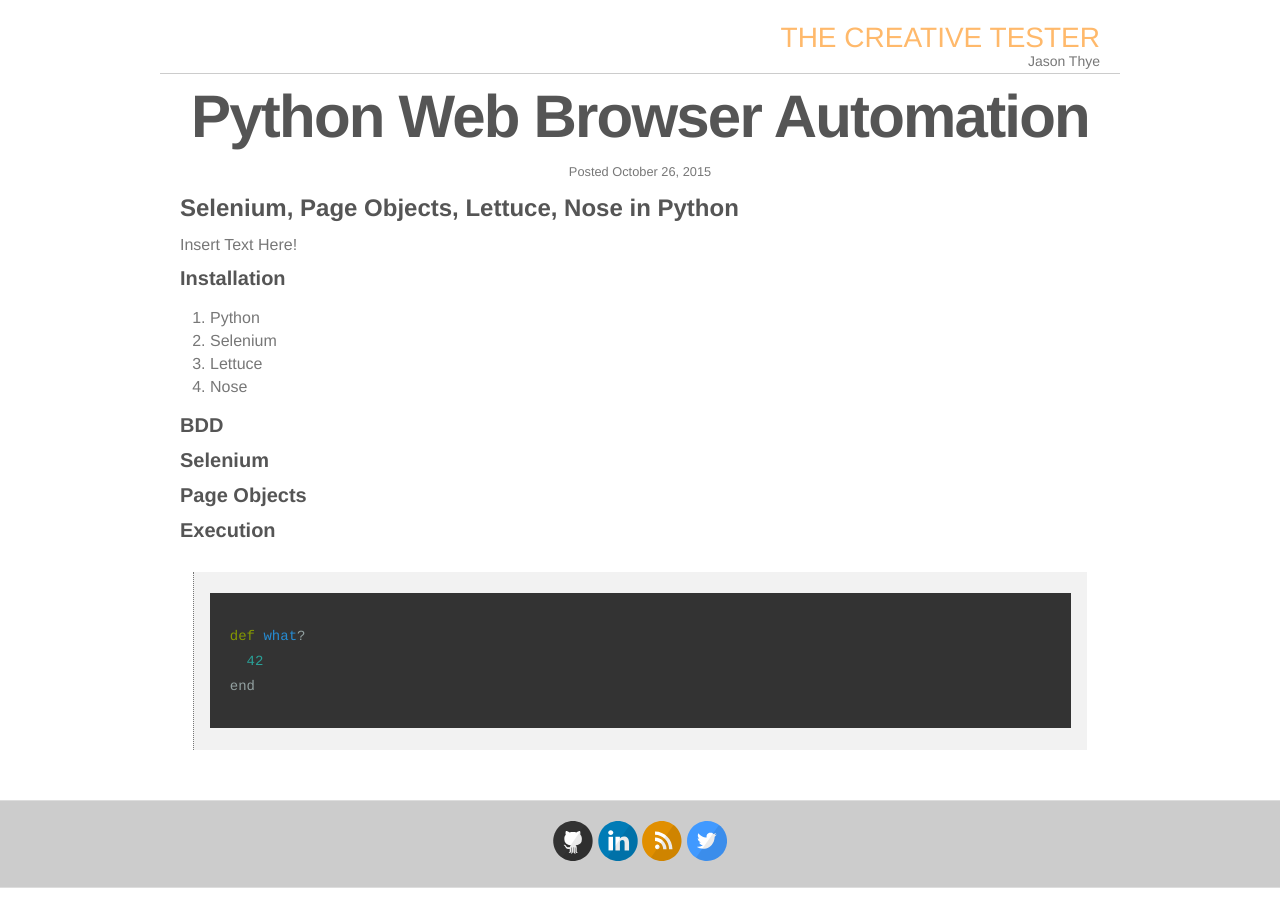
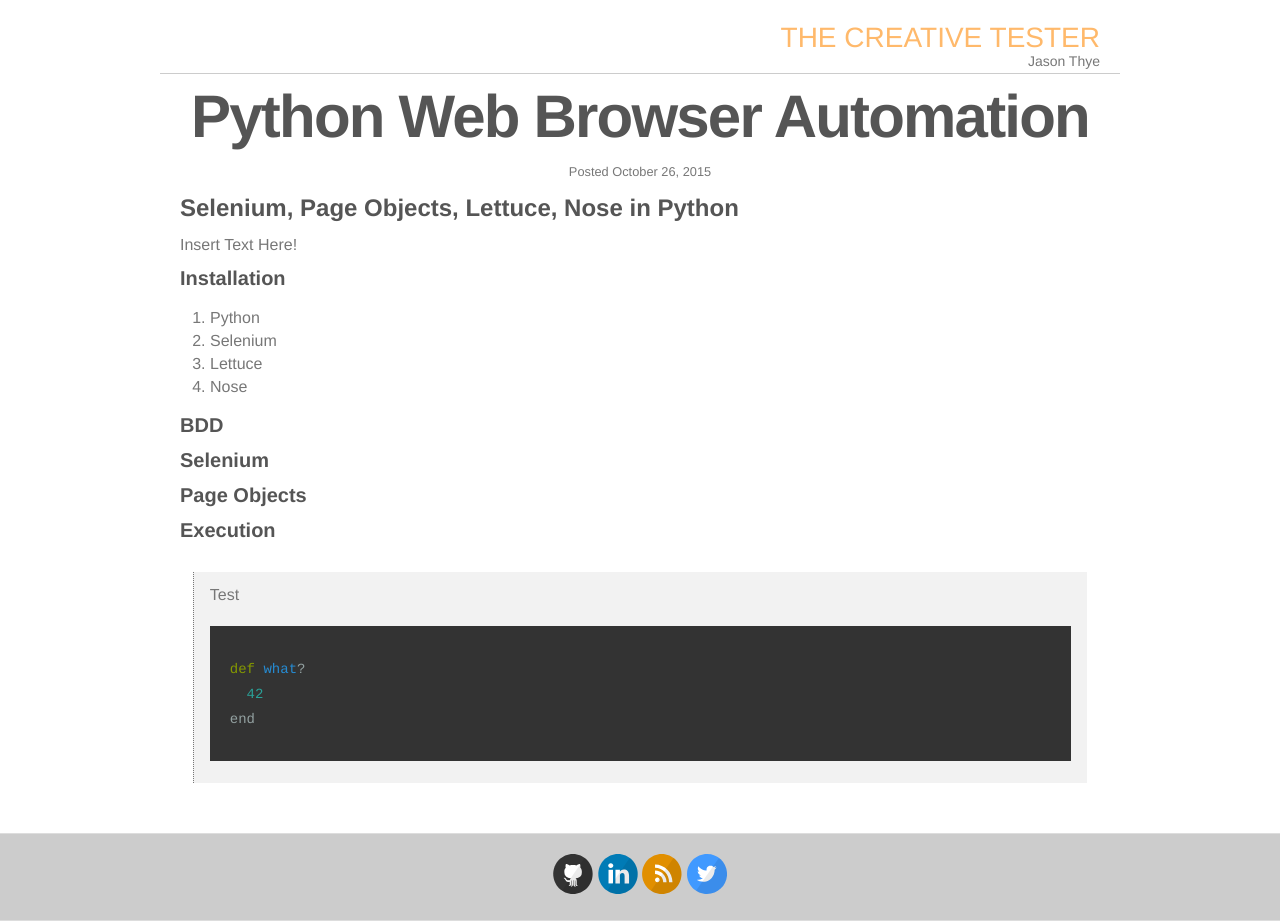
Before and after one commit to the-creative-tester/blog, a Jekyll site: the page built from _posts/2015-10-26-Python-Browser-Automation.md, in a window 1280 px wide. Built offline with Jekyll 4.4.1, drawn with Linux system fonts in a browser that asks for light colours; nearby versions of some CDN libraries; before the commit the page ends 900 px from its top, so only the background shows below that.

Commit message:
Update 2015-10-26-Python-Browser-Automation.md

```diff
--- a/_posts/2015-10-26-Python-Browser-Automation.md
+++ b/_posts/2015-10-26-Python-Browser-Automation.md
@@ -26,7 +26,7 @@ Insert Text Here!
 ### Page Objects
 
 ### Execution
-
+> Test
 >
 ~~~ python
 def what?
```
